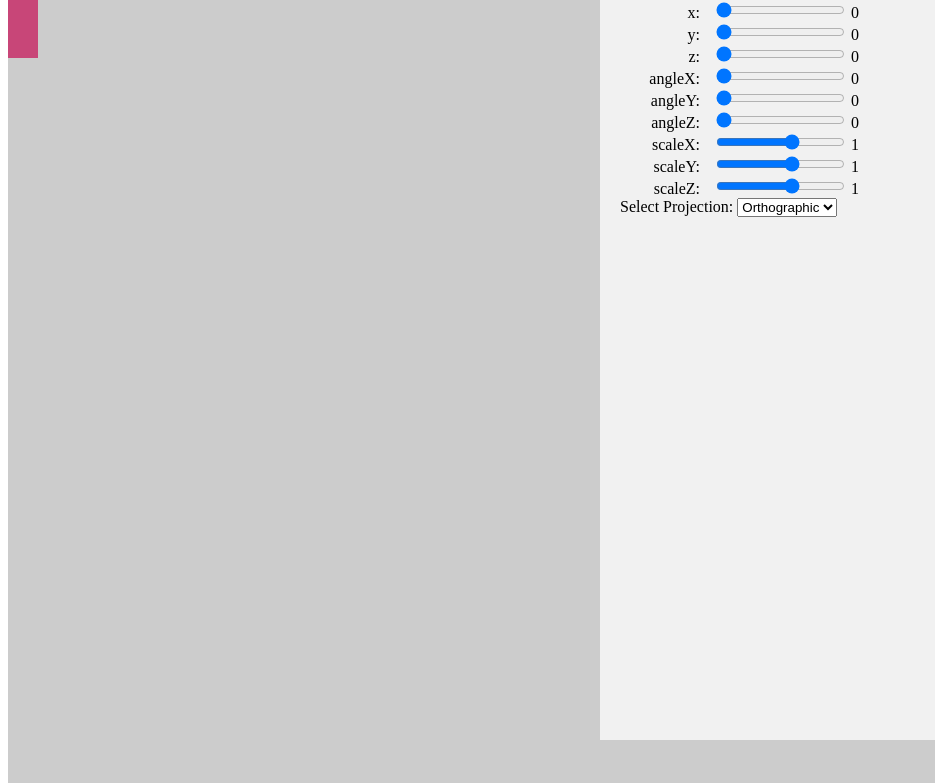
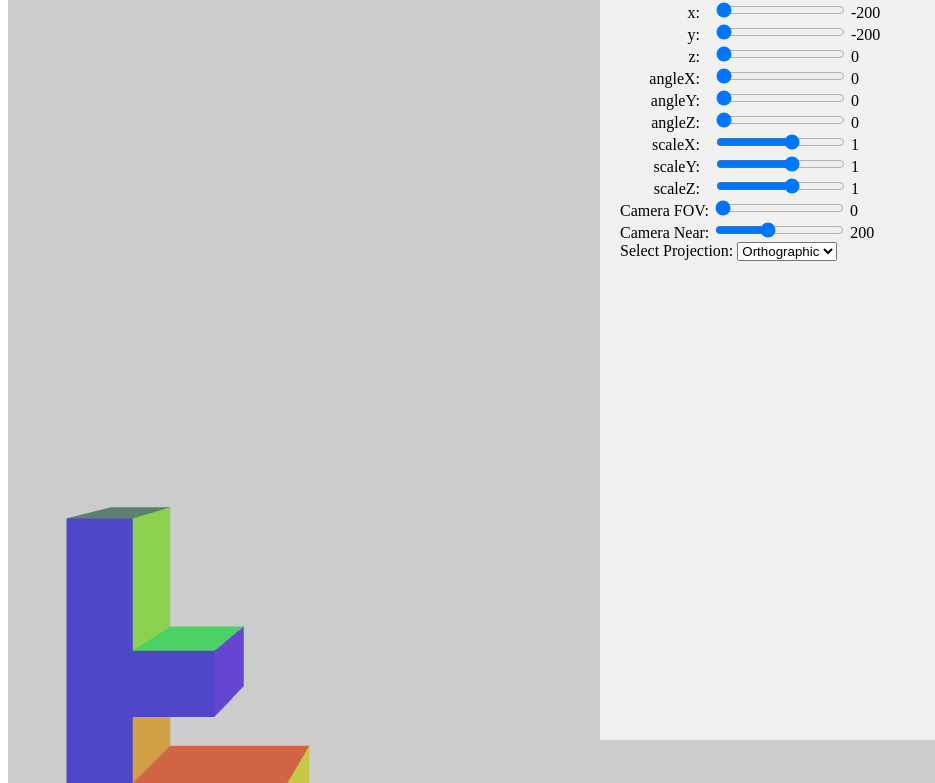
Before and after one commit to dhikaarta/Grafkom-2, a plain HTML site: page index.html in a window 1280 px wide. Shown: the part 100-883 px from the top of the page, without its empty margins (0-935 px from the left). Drawn offline with Linux system fonts and the light colour scheme.

Commit message:
feat : camera controls

```diff
--- a/index.html
+++ b/index.html
@@ -23,12 +23,12 @@
             <!--  translation sliders  -->
             <div class="slider_inputs translation_x">
                 <label for="x_value">x: </label>
-                <input type="range" class = "slider-controls" id="x-translate" value="50" />
+                <input type="range" class = "slider-controls" min= "-200" id="x-translate" value="50" />
                 <span id="x-translate-span-value">0</span>
             </div>
             <div class="slider_inputs translation_y">
                 <label for="y_value">y: </label>
-                <input type="range" class = "slider-controls" id="y-translate" value="50" />
+                <input type="range" class = "slider-controls" min= "-200" id="y-translate" value="50" />
                 <span id="y-translate-span-value">0</span>
             </div>
             <div class="slider_inputs translation_z">
@@ -79,7 +79,16 @@
         </div>
 
         <div>
-
+            <div>
+                <label for = "camera FOV">Camera FOV:</label>
+                <input type="range" class = "slider-controls" id="camera-fov" value="0" min="0" max="360" />
+                <span id="camera-fov-span-value">0</span>
+            </div>
+            <div>
+                <label for = "camera near">Camera Near:</label>
+                <input type="range" class = "slider-controls" id="camera-near" value="0" min="0" max="360" />
+                <span id="camera-near-span-value">0</span>
+            </div>
         </div>
 
         <div>
--- a/main.js
+++ b/main.js
@@ -34,11 +34,13 @@ function main() {
     gl.bindBuffer(gl.ARRAY_BUFFER, colorBuffer);
     setColors(gl);
 
-    var translation = [0, 0, 0];
+    var translation = [-200, -200, 0];
     var rotation = [0, 0, 0];
     var scale = [1, 1, 1];
-    var fieldOfViewRadians = degToRad(45);
-    var projectionStyle = 1;
+    var radius = 200;
+    var fieldOfViewRadians = degToRad(80);
+    var cameraAngleRadians = degToRad(0);
+    var projectionStyle = 2;
 
     drawScene();
 
@@ -54,6 +56,14 @@ function main() {
     function updateScale(index, value) {
         scale[index] = value;
     }
+
+    function updateRadius(index, value) {
+        radius = value;
+    }
+
+    function updateCameraAngle(index, value) {
+        cameraAngleRadians = degToRad(value);
+    }
     // Get all the slider input elements
     const sliders = document.querySelectorAll('.slider-controls');
 
@@ -64,13 +74,14 @@ function main() {
         "x-translate": {
             updateFunction: updatePosition,
             parameter: 0,
-            max: gl.canvas.width,
+            min: -200,
+            max: 200,
             value: translation[0],
         },
         "y-translate": {
             updateFunction: updatePosition,
             parameter: 1,
-            max: gl.canvas.height,
+            max: 200,
             value: translation[1],
         },
         "z-translate": {
@@ -114,6 +125,18 @@ function main() {
             parameter: 2,
             max: 5,
             value: scale[2],
+        },
+        "camera-near": {
+            updateFunction: updateRadius,
+            parameter: 0,
+            max: 500,
+            value: radius,
+        },
+        "camera-fov": {
+            updateFunction: updateCameraAngle,
+            parameter: 0,
+            max: 360,
+            value: (cameraAngleRadians * 180) / Math.PI,
         },
     };
 
@@ -206,15 +229,14 @@ function main() {
         );
 
 
-
         var projectionMatrix = m4.identity();
 
         if (projectionStyle === 1) {
             //ortographic
-            var left = 0;
-            var right = gl.canvas.clientWidth;
-            var bottom = gl.canvas.clientHeight;
-            var top = 0;
+            var left = -200;
+            var right = 200;
+            var bottom = 200;
+            var top = -200;
             var near = 1;
             var far = 2000.0;
             projectionMatrix = m4.orthographic(left, right, bottom, top, near, far);
@@ -223,11 +245,12 @@ function main() {
             var aspect = gl.canvas.clientWidth / gl.canvas.clientHeight;
             var zNear = 1;
             var zFar = 2000.0;
+
             projectionMatrix = m4.perspective(fieldOfViewRadians, aspect, zNear, zFar);
         }
 
-        var cameraMatrix = m4.yRotation(0 * Math.PI / 180);
-        cameraMatrix = m4.translate(cameraMatrix, 0, 0, 200 * 1.5);
+        var cameraMatrix = m4.yRotation(cameraAngleRadians);
+        cameraMatrix = m4.translate(cameraMatrix, 0, 0, radius * 1.5);
 
         var cameraPosition = [
             cameraMatrix[12],
```
